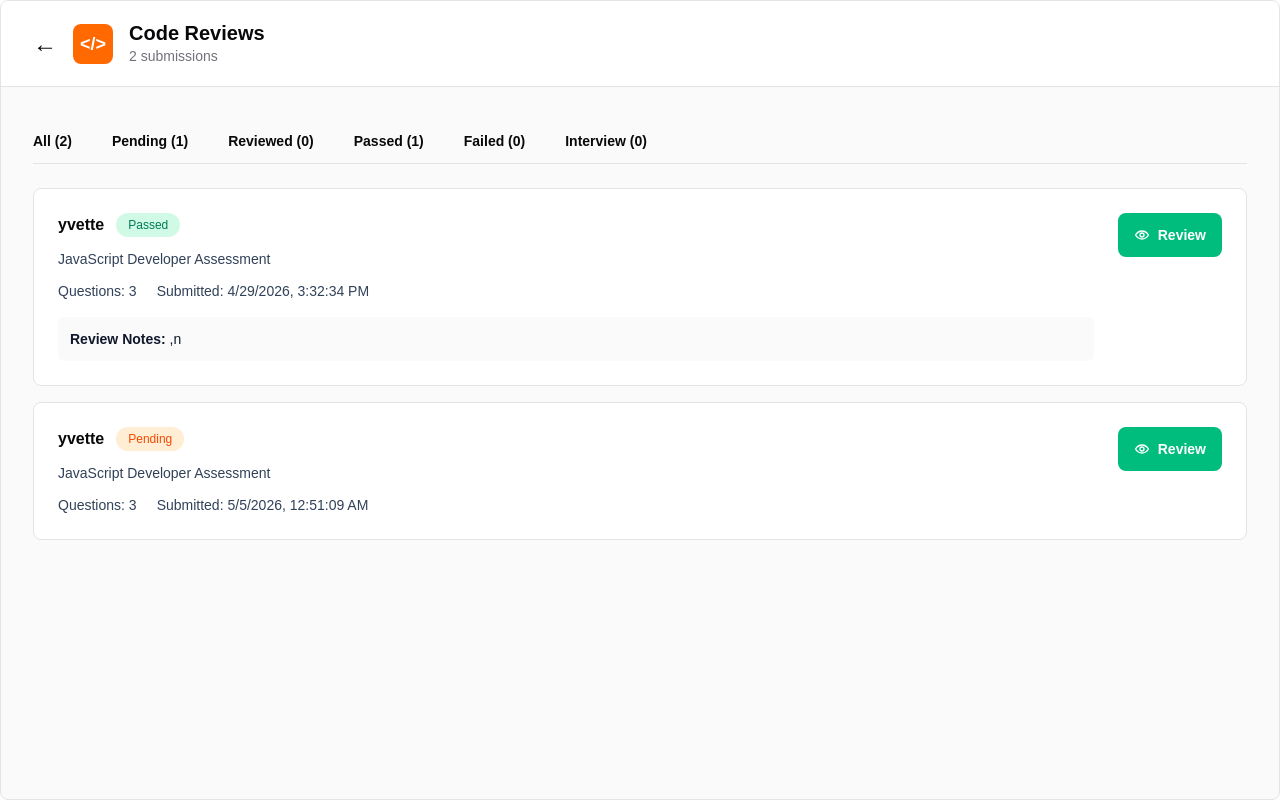
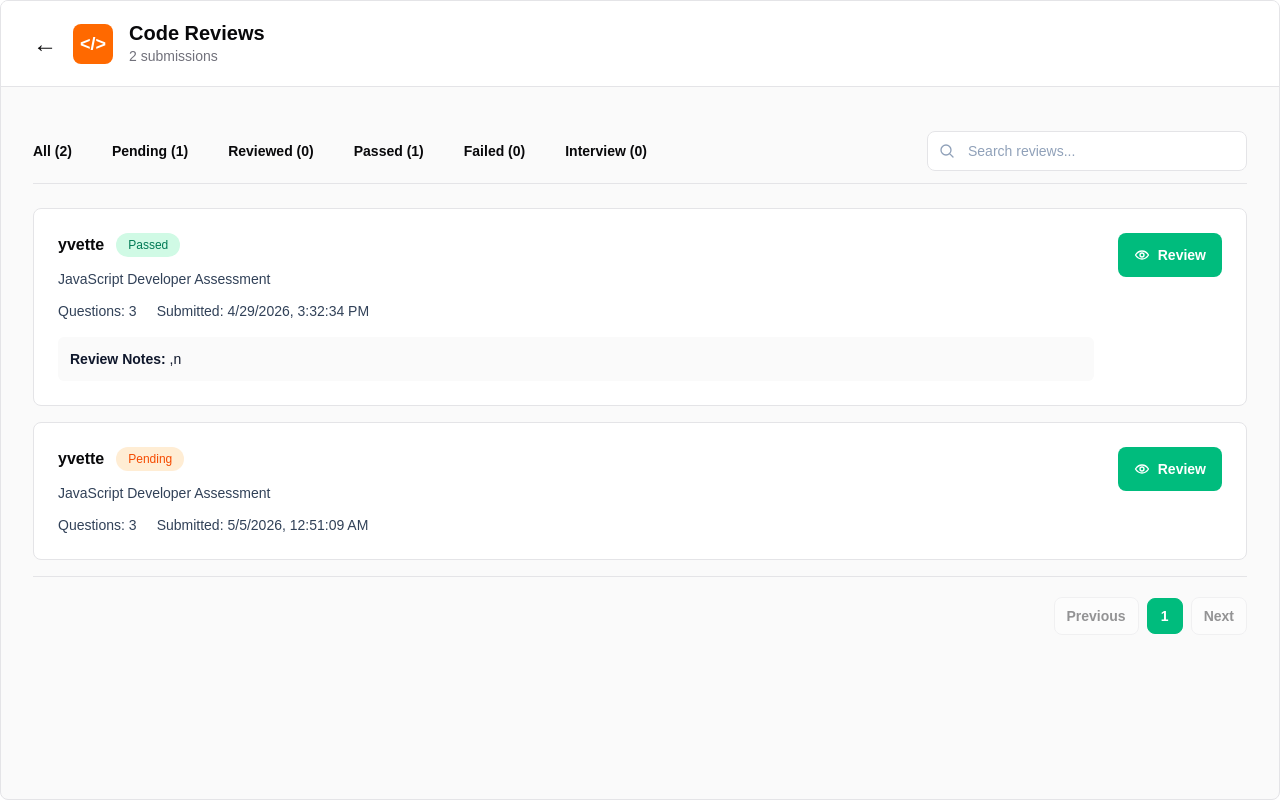
Before and after one commit to SheCanCODE-Capstone-Projects/Assessment_Platfrom_fe, a Next.js app: page /admin/reviews in a window 1280 px wide. Built offline with nearby package versions, Linux system fonts and the light colour scheme.

Commit message:
added key elements like search bar, scrolls, peginations and others

```diff
--- a/app/admin/reviews/page.tsx
+++ b/app/admin/reviews/page.tsx
@@ -50,6 +50,8 @@ const statusLabels: Record<Status, string> = {
   interview: "Interview",
 };
 
+const pageSize = 5;
+
 export default function CodeReviewsPage() {
   const router = useRouter();
 
@@ -57,6 +59,8 @@ export default function CodeReviewsPage() {
   const [activeTab, setActiveTab] = useState<TabKey>("all");
   const [selected, setSelected] = useState<Submission | null>(null);
   const [activeQuestion, setActiveQuestion] = useState(0);
+  const [searchQuery, setSearchQuery] = useState("");
+  const [page, setPage] = useState(1);
 
   const questions = [
     {
@@ -86,11 +90,31 @@ export default function CodeReviewsPage() {
     },
   ];
 
+  const [answers, setAnswers] = useState(() =>
+    questions.map((question) => question.code)
+  );
+
+  const activeAnswerLines = answers[activeQuestion].split("\n");
+
   const filtered = submissions.filter((submission) => {
+    const normalizedSearch = searchQuery.trim().toLowerCase();
+    const matchesSearch =
+      normalizedSearch.length === 0 ||
+      submission.name.toLowerCase().includes(normalizedSearch) ||
+      submission.title.toLowerCase().includes(normalizedSearch) ||
+      submission.status.toLowerCase().includes(normalizedSearch);
+
+    if (!matchesSearch) return false;
     if (activeTab === "all") return true;
     if (activeTab === "reviewed") return false;
     return submission.status === activeTab;
   });
+
+  const totalPages = Math.max(1, Math.ceil(filtered.length / pageSize));
+  const currentPage = Math.min(page, totalPages);
+  const pageStart = (currentPage - 1) * pageSize;
+  const paginated = filtered.slice(pageStart, pageStart + pageSize);
+  const pageNumbers = Array.from({ length: totalPages }, (_, index) => index + 1);
 
   const count = (status: Status) =>
     submissions.filter((submission) => submission.status === status).length;
@@ -104,6 +128,15 @@ export default function CodeReviewsPage() {
     setSelected(null);
   };
 
+  const updateReviewNotes = (id: number, reviewNotes: string) => {
+    setSubmissions((prev) =>
+      prev.map((submission) =>
+        submission.id === id ? { ...submission, reviewNotes } : submission
+      )
+    );
+    setSelected((prev) => (prev ? { ...prev, reviewNotes } : prev));
+  };
+
   const tabs: { key: TabKey; label: string }[] = [
     { key: "all", label: `All (${submissions.length})` },
     { key: "pending", label: `Pending (${count("pending")})` },
@@ -114,7 +147,7 @@ export default function CodeReviewsPage() {
   ];
 
   return (
-    <div className="min-h-screen overflow-hidden rounded-lg border border-zinc-200 bg-zinc-50">
+    <div className="h-screen overflow-y-auto rounded-lg border border-zinc-200 bg-zinc-50">
       {/* HEADER */}
       <div className="border-b border-zinc-200 bg-white px-8 py-5">
         <div className="flex items-center gap-4">
@@ -143,11 +176,15 @@ export default function CodeReviewsPage() {
 
       {/* FILTERS */}
       <div className="px-8 pt-11">
-        <div className="flex flex-wrap gap-x-10 gap-y-3 border-b border-zinc-200 pb-3 text-sm font-semibold text-zinc-950">
+        <div className="flex flex-wrap items-center justify-between gap-4 border-b border-zinc-200 pb-3">
+          <div className="flex flex-wrap gap-x-10 gap-y-3 text-sm font-semibold text-zinc-950">
             {tabs.map((tab) => (
               <button
                 key={tab.key}
-              onClick={() => setActiveTab(tab.key)}
+                onClick={() => {
+                  setActiveTab(tab.key);
+                  setPage(1);
+                }}
                 className={`transition-colors ${
                   activeTab === tab.key ? "text-zinc-950" : "hover:text-zinc-600"
                 }`}
@@ -156,11 +193,40 @@ export default function CodeReviewsPage() {
               </button>
             ))}
           </div>
+
+          <label className="relative w-full max-w-xs">
+            <span className="sr-only">Search submissions</span>
+            <svg
+              aria-hidden="true"
+              className="pointer-events-none absolute left-3 top-1/2 h-4 w-4 -translate-y-1/2 text-slate-400"
+              fill="none"
+              viewBox="0 0 24 24"
+              stroke="currentColor"
+              strokeWidth="2"
+            >
+              <path
+                strokeLinecap="round"
+                strokeLinejoin="round"
+                d="m21 21-4.35-4.35M10.5 18a7.5 7.5 0 1 1 0-15 7.5 7.5 0 0 1 0 15Z"
+              />
+            </svg>
+            <input
+              value={searchQuery}
+              onChange={(event) => {
+                setSearchQuery(event.target.value);
+                setPage(1);
+              }}
+              type="search"
+              placeholder="Search reviews..."
+              className="h-10 w-full rounded-lg border border-zinc-200 bg-white pl-10 pr-4 text-sm font-normal text-slate-900 outline-none transition-colors placeholder:text-slate-400 focus:border-emerald-500 focus:ring-1 focus:ring-emerald-500"
+            />
+          </label>
+        </div>
       </div>
 
       {/* LIST */}
       <main className="space-y-4 px-8 py-6">
-        {filtered.map((item) => (
+        {paginated.map((item) => (
           <div
             key={item.id}
             className="flex items-start justify-between gap-6 rounded-lg border border-zinc-200 bg-white px-6 py-6"
@@ -222,12 +288,56 @@ export default function CodeReviewsPage() {
             </button>
           </div>
         ))}
+
+        {filtered.length === 0 && (
+          <div className="rounded-lg border border-dashed border-zinc-300 bg-white px-6 py-12 text-center text-sm text-slate-500">
+            No submissions match your current filters.
+          </div>
+        )}
+
+        <div className="flex flex-wrap items-center justify-end gap-4 border-t border-zinc-200 pt-5">
+          <nav
+            className="flex items-center gap-2"
+            aria-label="Reviews pagination"
+          >
+            <button
+              onClick={() => setPage((prev) => Math.max(1, prev - 1))}
+              disabled={currentPage === 1}
+              className="rounded-lg border border-zinc-200 bg-white px-3 py-2 text-sm font-semibold text-zinc-900 transition-colors hover:bg-zinc-100 disabled:cursor-not-allowed disabled:opacity-45 disabled:hover:bg-white"
+            >
+              Previous
+            </button>
+
+            {pageNumbers.map((pageNumber) => (
+              <button
+                key={pageNumber}
+                onClick={() => setPage(pageNumber)}
+                aria-current={currentPage === pageNumber ? "page" : undefined}
+                className={`flex h-9 w-9 items-center justify-center rounded-lg border text-sm font-semibold transition-colors ${
+                  currentPage === pageNumber
+                    ? "border-emerald-500 bg-emerald-500 text-white"
+                    : "border-zinc-200 bg-white text-zinc-900 hover:bg-zinc-100"
+                }`}
+              >
+                {pageNumber}
+              </button>
+            ))}
+
+            <button
+              onClick={() => setPage((prev) => Math.min(totalPages, prev + 1))}
+              disabled={currentPage === totalPages}
+              className="rounded-lg border border-zinc-200 bg-white px-3 py-2 text-sm font-semibold text-zinc-900 transition-colors hover:bg-zinc-100 disabled:cursor-not-allowed disabled:opacity-45 disabled:hover:bg-white"
+            >
+              Next
+            </button>
+          </nav>
+        </div>
       </main>
 
       {/* MODAL */}
       {selected && (
-        <div className="fixed inset-0 z-50 flex items-center justify-center bg-black/45 px-6">
-          <div className="max-h-[90vh] w-full max-w-[1152px] overflow-hidden rounded-lg bg-white shadow-2xl">
+        <div className="fixed inset-0 z-50 overflow-y-auto bg-black/45 px-6 py-8">
+          <div className="mx-auto max-h-[calc(100vh-4rem)] w-full max-w-[1152px] overflow-y-auto rounded-lg bg-white shadow-2xl">
             <div className="flex items-start justify-between px-6 py-7">
               <div>
                 <h2 className="text-2xl font-bold leading-tight text-zinc-950">
@@ -244,8 +354,8 @@ export default function CodeReviewsPage() {
               </button>
             </div>
 
-            <div className="grid max-h-[248px] grid-cols-[256px_1fr] overflow-hidden border-y border-zinc-200">
-              <aside className="overflow-y-auto border-r border-zinc-200 bg-white p-4">
+            <div className="grid h-[248px] grid-cols-[256px_1fr] overflow-hidden border-y border-zinc-200">
+              <aside className="h-full overflow-y-auto border-r border-zinc-200 bg-white p-4">
                 <h3 className="mb-3 text-lg font-bold text-zinc-950">Answers</h3>
                 <div className="space-y-2">
                   {questions.map((question, index) => (
@@ -267,7 +377,7 @@ export default function CodeReviewsPage() {
                 </div>
               </aside>
 
-              <section className="overflow-y-auto bg-white pt-7">
+              <section className="h-full overflow-y-auto bg-white pt-7">
                 <div className="px-6">
                   <h3 className="text-xl font-bold text-zinc-950">
                     {questions[activeQuestion].heading}
@@ -280,30 +390,24 @@ export default function CodeReviewsPage() {
                   </div>
                 </div>
 
-                <pre className="mt-2 min-h-[174px] overflow-auto bg-[#1e1e1e] px-8 py-0 text-sm leading-6 text-white">
-                  <code>
-                    {questions[activeQuestion].code
-                      .split("\n")
-                      .map((line, index) => (
-                        <span key={`${line}-${index}`} className="block">
-                          <span className="mr-6 inline-block w-3 select-none text-right text-slate-400">
-                            {index + 1}
-                          </span>
-                          <span
-                            className={
-                              line.trim().startsWith("//")
-                                ? "text-green-500"
-                                : index === 0
-                                  ? "text-sky-300"
-                                  : "text-white"
-                            }
-                          >
-                            {line || " "}
-                          </span>
-                        </span>
+                <div className="mt-2 flex min-h-[174px] overflow-hidden bg-[#1e1e1e] text-sm leading-6 text-white">
+                  <div className="select-none border-r border-white/10 px-4 py-1 text-right text-slate-400">
+                    {activeAnswerLines.map((_, index) => (
+                      <div key={index}>{index + 1}</div>
                     ))}
-                  </code>
-                </pre>
+                  </div>
+                  <textarea
+                    value={answers[activeQuestion]}
+                    onChange={(event) => {
+                      const nextAnswers = [...answers];
+                      nextAnswers[activeQuestion] = event.target.value;
+                      setAnswers(nextAnswers);
+                    }}
+                    spellCheck={false}
+                    className="min-h-[174px] flex-1 resize-none overflow-auto bg-[#1e1e1e] px-4 py-1 font-mono text-sm leading-6 text-white outline-none"
+                    aria-label={`${questions[activeQuestion].title} answer`}
+                  />
+                </div>
               </section>
             </div>
 
@@ -320,7 +424,10 @@ export default function CodeReviewsPage() {
               <label className="text-sm font-medium text-slate-900">
                 Review Notes - Optional
                 <textarea
-                  defaultValue={selected.reviewNotes ?? ""}
+                  value={selected.reviewNotes ?? ""}
+                  onChange={(event) =>
+                    updateReviewNotes(selected.id, event.target.value)
+                  }
                   className="mt-2 h-11 w-full resize-none rounded-lg border border-emerald-500 px-4 py-3 text-sm outline-none ring-1 ring-emerald-500"
                 />
               </label>
```
Lines whose indentation alone changed are shown as unchanged.
